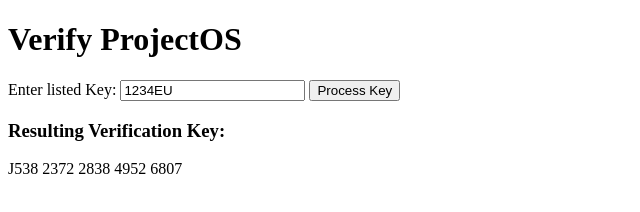
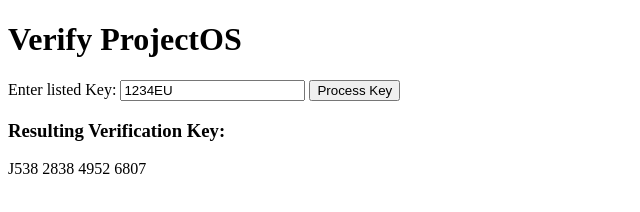
Before and after one commit to AeroHutch/ProjectOS-database, a plain HTML site: page verification/index.html in a window 1280 px wide. Both pictures are taken after a click on the button "Process Key". Shown: the full height of the page, 0-640 px from the left. Drawn offline with Linux system fonts and the light colour scheme.

Commit message:
Change loop index from 0 to 1 for processing letters

```diff
--- a/verification/index.html
+++ b/verification/index.html
@@ -58,7 +58,7 @@
       }
 
       // Process letters 1 through 4
-      for (let i = 0; i < 4; i++) {
+      for (let i = 1; i < 5; i++) {
         let charVal = decodedKey.charAt(i);
         let cypherIndex = parseInt(charVal, 10);
 
```
